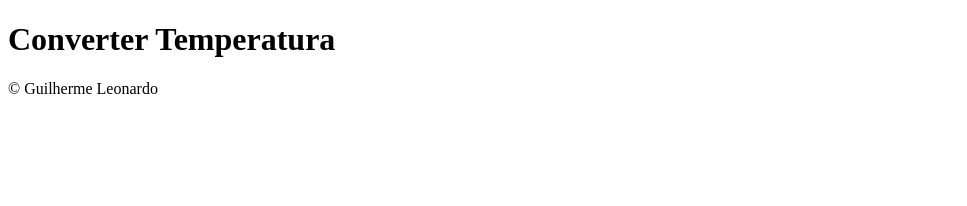
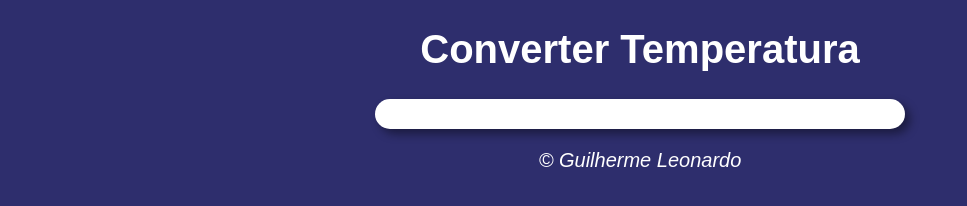
Before and after one commit to Guilherme-leo/Transformador-de-Temperatura, a plain HTML site: page ConversorTemp/index.html in a window 1280 px wide. Shown: the whole page, without its empty margins (0-967 px from the left). Drawn offline with Linux system fonts and the light colour scheme.

Commit message:
Modelo com CSS e JS

```diff
--- /dev/null
+++ b/ConversorTemp/estilo.css
@@ -0,0 +1,21 @@
+body{
+    background-color: rgb(46, 46, 109);
+    font: normal 15pt Arial;
+}
+section{
+    background-color: white;
+    margin: auto;
+    width: 500px;
+    padding: 15px;
+    border-radius: 12pt;
+    box-shadow: 5px 5px 10px rgba(0, 0, 0, 0.418);
+}
+header{
+    text-align: center;
+    color: white;
+}
+footer{
+    text-align: center;
+    color: white;
+    font-style: italic;
+}
--- a/ConversorTemp/index.html
+++ b/ConversorTemp/index.html
@@ -4,6 +4,7 @@
     <meta charset="UTF-8">
     <meta http-equiv="X-UA-Compatible" content="IE=edge">
     <meta name="viewport" content="width=device-width, initial-scale=1.0">
+    <link rel="stylesheet" href="estilo.css">
     <title>Conversor de Temperatura</title>
 </head>
 <body>
@@ -21,5 +22,6 @@
     <footer>
         <p>&copy; Guilherme Leonardo</p>
     </footer>
+    <script src="script.js"></script>
 </body>
 </html>
```
Also changed, not shown: ConversorTemp/script.js (added).
